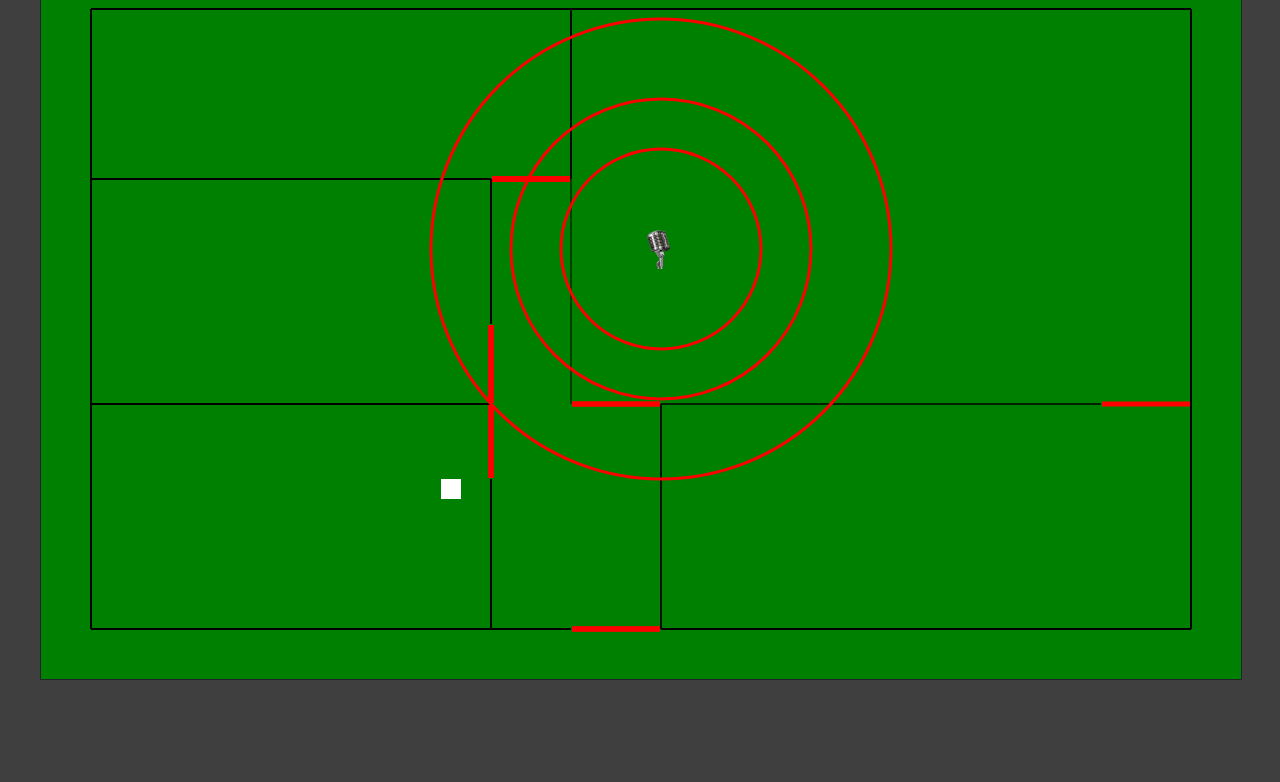
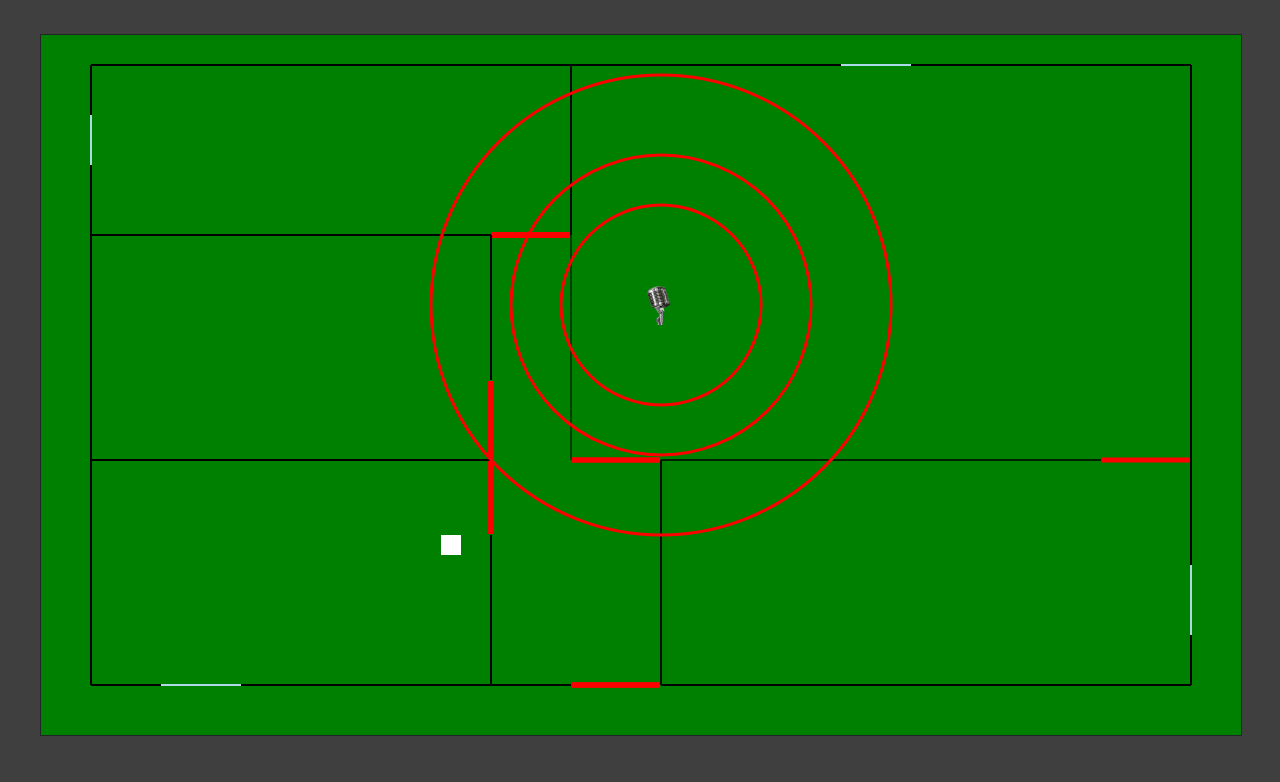
Before and after one commit to 31b4/b3_2022_3, a plain HTML site: page index.html in a window 1280 px wide. Shown: the part 178-960 px from the top of the page. Before the commit the page ends 904 px from the top, so only its background shows below. Drawn offline with nearby package versions, Linux system fonts and the light colour scheme.

Commit message:
Add files via upload

```diff
--- a/event.js
+++ b/event.js
@@ -58,6 +58,17 @@ var falak = [
     [10,11]
   ]
 
+  var ablakok = [
+    [50,80],
+    [50,130],
+    [800,30],
+    [870,30],
+    [1150,530],
+    [1150,600],
+    [120,650],
+    [200,650]
+
+  ]
   //----------------------------------------
 var canvas, ctx,
   playerX = 400,
@@ -118,13 +129,13 @@ var KEY_W = 87,
   if (evt.keyCode == KEY_S) {
     keyHeld_Down = true;
   }
-  if (evt.keyCode == KEY_SHIFT) {
+  if (evt.keyCode == KEY_SHIFT && !keyHeld_Space) {
     fps = 120
     keyHeld_Shift = true
     clearInterval(interval)
     Interval()
   }
-  if (evt.keyCode == KEY_SPACE) {
+  if (evt.keyCode == KEY_SPACE && !keyHeld_Shift) {
     fps = 40
     keyHeld_Space = true
     clearInterval(interval)
@@ -201,8 +212,7 @@ function HangErzekeles() {
 function playerMove() {
   playerX += playerSpeedX;
   playerY += playerSpeedY;
-  playerX2 += playerSpeedX;
-  playerY2 += playerSpeedY;
+
 
     if (keyHeld_Up && !keyHeld_Down) {
       HangErzekeles()
@@ -210,7 +220,6 @@ function playerMove() {
       checkEdge()
       if (Utkozes(falak,falak_pontjai)[0]) {
         playerY -= playerSpeedY;
-        playerY2 -= playerSpeedY;
         playerSpeedY =0;
       }
 
@@ -221,29 +230,26 @@ function playerMove() {
       checkEdge()
       if (Utkozes(falak,falak_pontjai)[0]) {
         playerY -= playerSpeedY;
-        playerY2 -= playerSpeedY;
         playerSpeedY =0;
       }
 
     }
-    if (keyHeld_Left) {
+    if (keyHeld_Left && !keyHeld_Right) {
       HangErzekeles()
       playerSpeedX = -1;
       checkEdge()
       if (Utkozes(falak,falak_pontjai)[0]) {
         playerX -= playerSpeedX;
-        playerX2 -= playerSpeedX;
         playerSpeedX = 0;
       }
 
     }
-    else if (keyHeld_Right) {
+    else if (keyHeld_Right  && !keyHeld_Left) {
       HangErzekeles()
       playerSpeedX = 1;
       checkEdge()
       if (Utkozes(falak,falak_pontjai)[0]) {
         playerX -= playerSpeedX;
-        playerX2 -= playerSpeedX;
         playerSpeedX = 0;
       }
 
@@ -294,6 +300,16 @@ function drawAll() {
     fal.stroke();
   }
   //ajtok
+  //ablakok
+  var ablak = c.getContext("2d");
+  ablak.beginPath();
+  ablak.strokeStyle ="lightblue"
+  ablak.lineWidth = 2;
+  for (let i = 0; i < ablakok.length; i+=2) {
+    ablak.moveTo(ablakok[i][0],ablakok[i][1])
+    ablak.lineTo(ablakok[i+1][0],ablakok[i+1][1])
+    ablak.stroke()
+  }
   //hang szenzor 620,270
 
   ctx.drawImage(hang, 600, 250,40,40)
--- a/index.html
+++ b/index.html
@@ -21,6 +21,7 @@
         <div id="center"><h1>Szenzorok<span>Megfigyelők</span></h1></div>
     </div>
     <h1 id="h1" style="text-align: center ;"></h1>
+    <h1> (sprint=SHIFT | lopakodás=SPACE) + WASD</h1>
     <canvas width="1200px" height="700px" id="jatekTer"></canvas>
     <script src="event.js"></script>
 </body>
```
